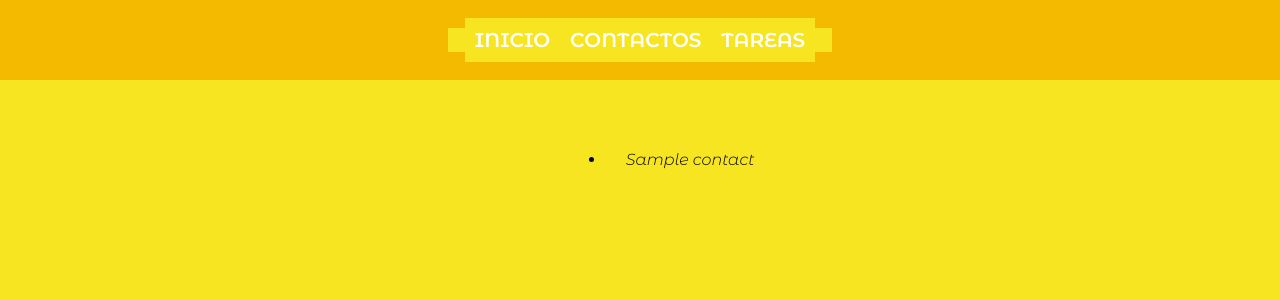
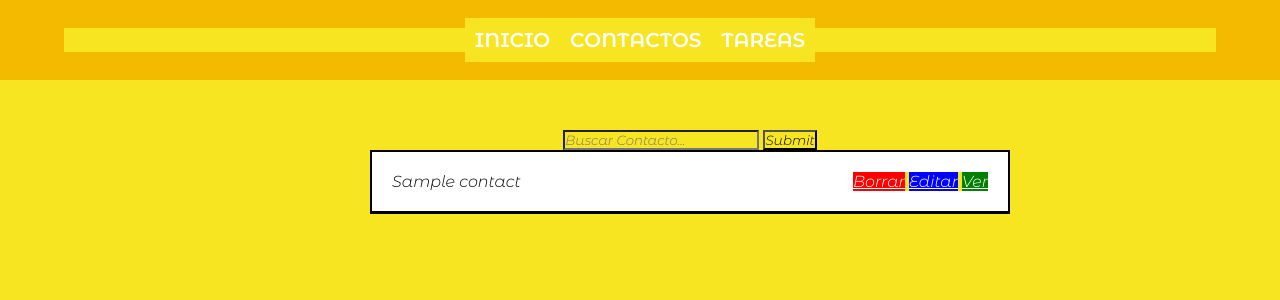
Before and after one commit to DiegoAndresMarmota/DB_Relations_Django, a Django app: page /contact/ in a window 1280 px wide; the page is wider, and only the part inside the window is pictured. Shown: the top 300 px of that part. Run offline with Django 4.2, Linux system fonts and the light colour scheme; tables that the repository leaves empty hold one stand-in row (values such as "Sample post").

Commit message:
Edición

```diff
--- a/agenda_contactos/static/css/style.css
+++ b/agenda_contactos/static/css/style.css
@@ -47,7 +47,7 @@ nav ul {
     display: flex;
     justify-content: center;
     align-items: center;
-    width: 30vw;
+    width: 90vw;
 }
 
 nav ul li a {
@@ -65,20 +65,54 @@ nav ul li a:hover {
 
 main {
     display: flex;
+    flex-direction: column;
     width: 100vw;
     margin: 50px;
-    justify-content: center;
-    align-items: flex-start;
+    justify-content: flex-start;
+    align-items: center;
 }
 
-list {
+.list {
     display: flex;
     flex-direction: column;
+    border: 1px solid var(--color-text);
     border: 2px solid;
-    width: 50px;
+    width: 50%;
     list-style-type: none;
 }
 
 .list li {
     padding: 20px;
+    width: 100%;
+    border-bottom: 1px solid var(--color-text);
+    display: flex;
+    justify-content: space-between;
+    align-items: center;
+    background-color: white;
 }
+
+.span {
+    background: white;
+}
+
+.btn {
+    padding: 10px 10px;
+    text-align: center;
+    text-decoration:none;
+    background-color: white;
+}
+
+.btn-edit {
+    background-color: blue;
+    color: white;
+}
+
+.btn-delete {
+    background-color: red;
+    color: white;
+}
+
+.btn-watch {
+    background-color: green;
+    color: white;
+}
--- a/agenda_contactos/templates/contact/index.html
+++ b/agenda_contactos/templates/contact/index.html
@@ -5,9 +5,20 @@
 {% endblock %}
 
 {%block 'content' %}
+<form>
+    <input type="text" name="search" placeholder="Buscar Contacto...">
+    <input type="submit" name="Buscar">
+</form>
 <ul class="list">
-    {% for contact in contacts %}
-        <li>{{contact}}</li>
-    {% endfor %}
+  {% for contact in contacts %}
+  <li>
+    {{contact}}
+    <span>
+      <a href="#" class="btn-delete">Borrar</a>
+      <a href="#" class="btn-edit">Editar</a>
+      <a href="#" class="btn-watch">Ver</a>
+    </span>
+  </li>
+  {% endfor %}
 </ul>
 {% endblock %}
```
